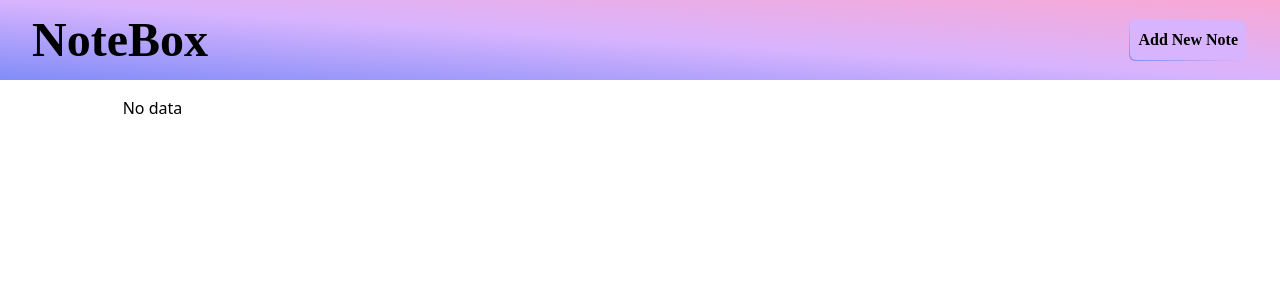
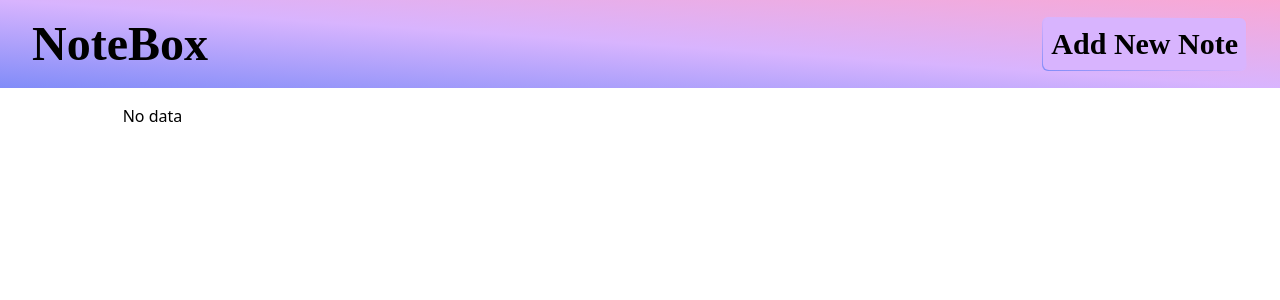
Before and after one commit to Element27/notebox, a React (Vite) app: page / in a window 1280 px wide. Shown: the top 300 px of the page. Built offline with nearby package versions, Linux system fonts and the light colour scheme; a web font is replaced by a local one.

Commit message:
add button fix

```diff
--- a/src/components/layout/Header.jsx
+++ b/src/components/layout/Header.jsx
@@ -24,14 +24,14 @@ export default function Header() {
               <div className='gradient-bg p-[1px] rounded-md'>
                 <Link to='/add-note'
                   className="flex gap-x-2 items-center bg-purple-300 p-2 rounded-md">
-                  <span className="font-erode font-semibold">Add <span className=' hidden md:inline-block'> New Note</span></span> </Link>
+                  <p className="font-erode font-semibold text-xl md:text-2xl lg:text-3xl">Add <span className=' hidden md:inline-block'> New Note</span></p> </Link>
               </div>
             </div>
           ) : (
             <div className='gradient-bg p-[1px] rounded-md'>
               <Link to='/add-note'
                 className="flex gap-x-2 items-center bg-purple-300 p-2 rounded-md">
-                <span className="font-erode font-semibold hidden md:inline-block">Add New Note</span> </Link>
+                <p className="font-erode font-semibold text-xl md:text-2xl lg:text-3xl">Add <span className=' hidden md:inline-block'> New Note</span></p> </Link>
             </div>
           )
           }
```
